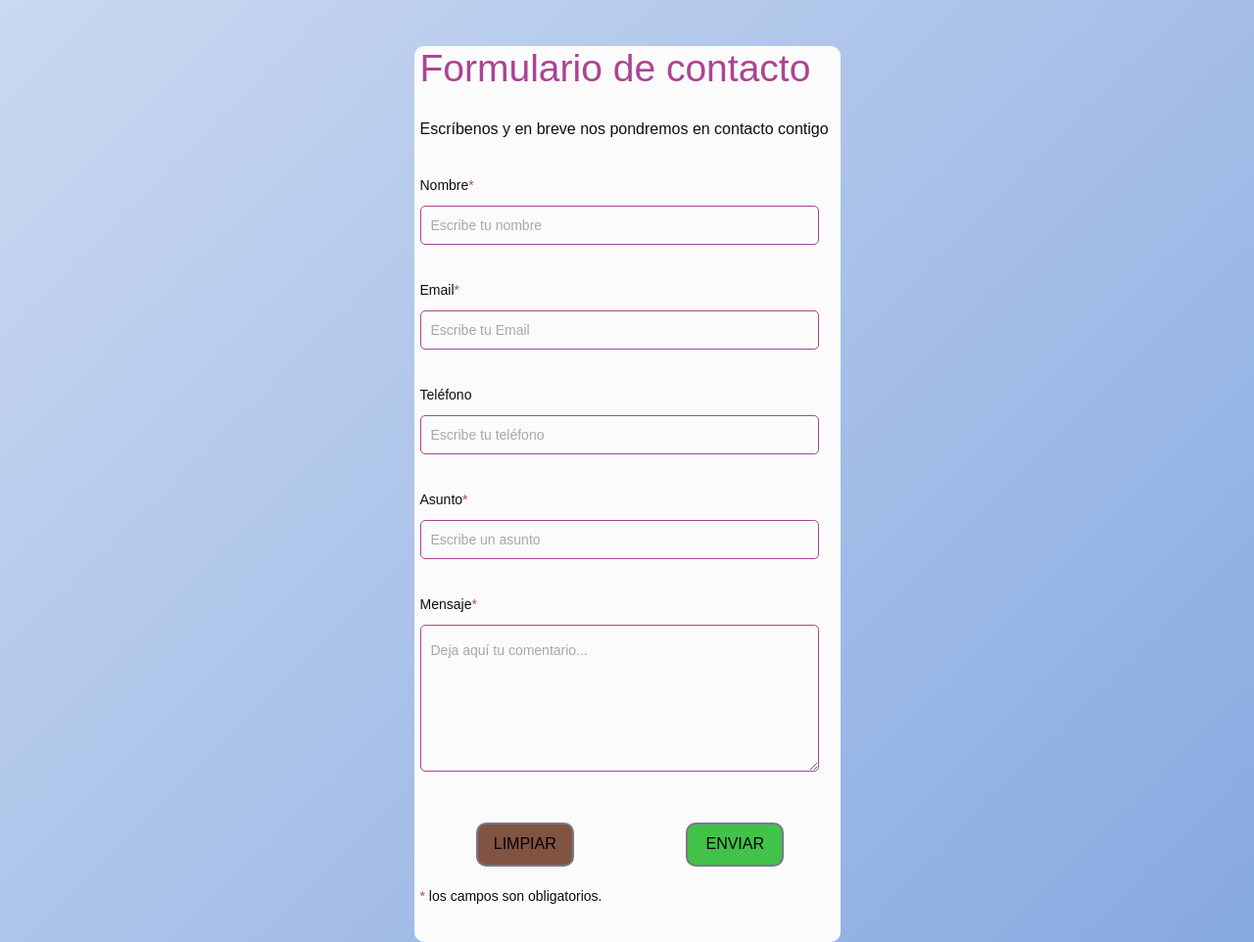
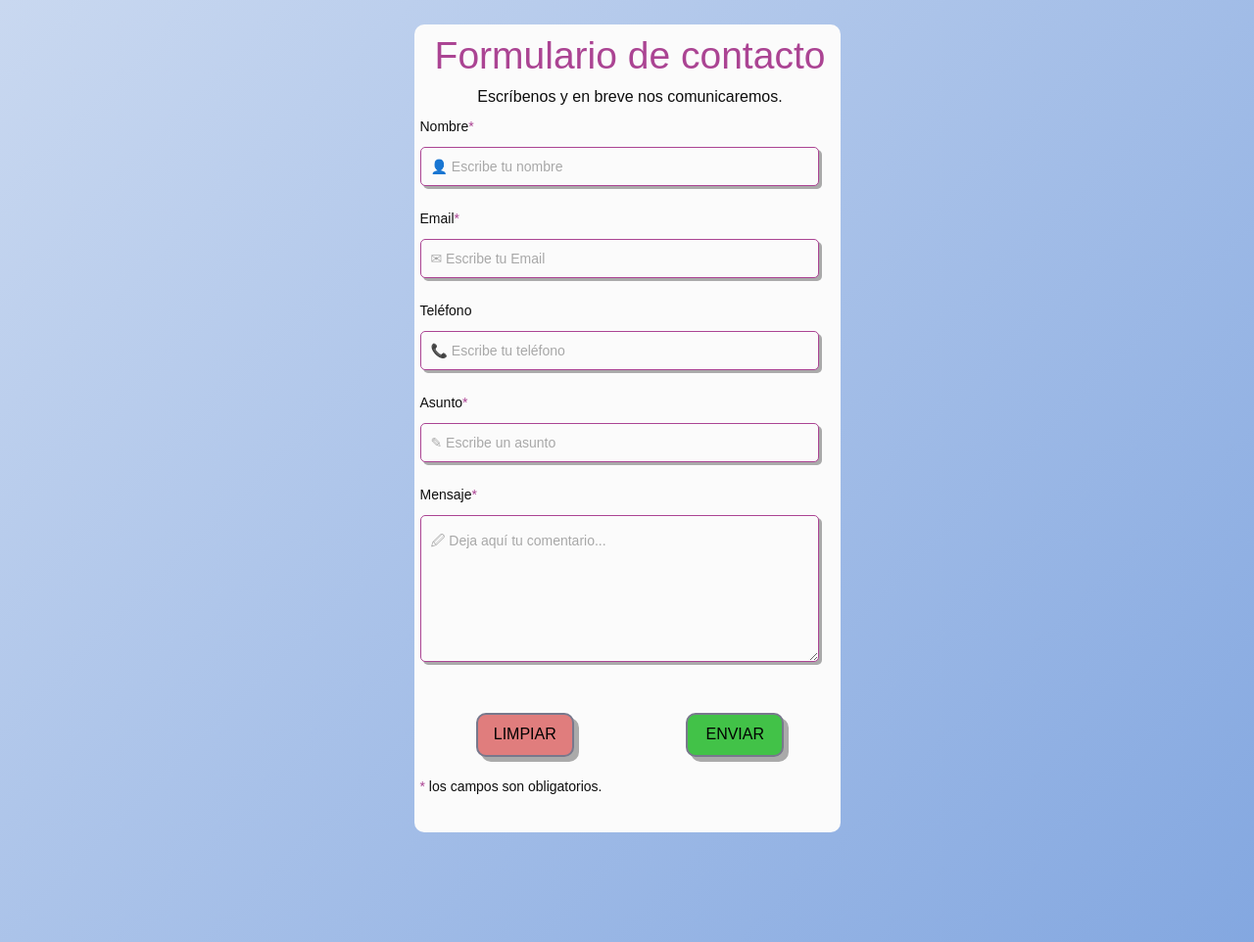
Before and after one commit to Chivo04/Proyecto_Final, a website: page index.html in a window 1280 px wide. Shown: the part 1420-2382 px from the top of the page at 98% size. Drawn offline with nearby package versions, Linux system fonts and the light colour scheme.

Commit message:
05-10-2022

```diff
--- a/index.html
+++ b/index.html
@@ -97,24 +97,21 @@
   <div class="contact_form">
     <div class="formulario">
       <h2>Formulario de contacto</h2>
-      <h3>Escríbenos y en breve nos pondremos en contacto contigo</h3>
+      <h4>Escríbenos y en breve nos comunicaremos.</h4>
       <form class="form_reg">
         <p><label for="nombre" class="colocar_nombre">Nombre<span class="obligatorio">*</span></label>
-        <input type="text" name="introducir_nombre" id="nombre" required="obligatorio" placeholder="Escribe tu nombre">
-        </p>
+        <input type="text" name="introducir_nombre" id="nombre" required="obligatorio" placeholder="&#128100 Escribe tu nombre"></p>
         <p><label for="email" class="colocar_email">Email<span class="obligatorio">*</span></label>
-        <input type="email" name="introducir_email" id="email" required="obligatorio" placeholder="Escribe tu Email"></p>
+        <input type="email" name="introducir_email" id="email" required="obligatorio" placeholder="&#9993 Escribe tu Email"></p>
         <p><label for="telefone" class="colocar_telefono">Teléfono</label>
-        <input type="tel" name="introducir_telefono" id="telefono" placeholder="Escribe tu teléfono"></p>
+        <input type="tel" name="introducir_telefono" id="telefono" placeholder="&#128222 Escribe tu teléfono"></p>
         <p><label for="asunto" class="colocar_asunto">Asunto<span class="obligatorio">*</span></label>
-        <input type="text" name="introducir_asunto" id="assunto" required="obligatorio" placeholder="Escribe un asunto"></p>
-        <p><label for="mensaje" class="colocar_mensaje">Mensaje<span class="obligatorio">*</span></label>
-          <textarea name="introducir_mensaje" class="texto_mensaje" id="mensaje" required="obligatorio" placeholder="Deja aquí tu comentario..."></textarea></p>
-      <div class="boton_es">
-        <button class="boton_limpiar" type="reset">Limpiar</button><button class="boton_enviar" type="submit">Enviar</button>
-      </div>
+        <input type="text" name="introducir_asunto" id="assunto" required="obligatorio" placeholder="&#9998 Escribe un asunto"></p>
+        <p><label for="mensaje" class="colocar_mensaje">Mensaje<span class="obligatorio">*</span></label><textarea name="introducir_mensaje" class="texto_mensaje" id="mensaje" required="obligatorio" placeholder="&#128393 Deja aquí tu comentario..."></textarea></p>
+        <div class="boton_es">
+          <button class="boton_limpiar" type="reset">Limpiar</button><button class="boton_enviar" type="submit">Enviar</button>
+        </div>
         <p class="aviso"> <span class="obligatorio"> * </span>los campos son obligatorios.</p>
-
       </form>
     </div>
   </div>
@@ -123,7 +120,7 @@
  <!-- Seccion Footer -->
   <footer class="pie_pagina">
     <a href="http://www.facebook.com/" target="_blank" class="fa fa-facebook"></a>
-    <a href="http://www.instagram.com/" target="_blank" class="fa fa-instagram"></a>
+    <a href="https://instagram.com/reddeprofesionalesconfiables?igshid=YmMyMTA2M2Y=" target="_blank" class="fa fa-instagram"></a>
     <a href="http://www.twitter.com/" target="_blank"class="fa fa-twitter"></a>
     <a href="http://www.youtube.com/" target="_blank" class="fa fa-youtube"></a>
     <a href="http://www.linkedin.com/" target="_blank" class="fa fa-linkedin"></a>
--- a/scss/base/_variables.scss
+++ b/scss/base/_variables.scss
@@ -12,3 +12,6 @@ $bg-imagef2: #ceceee;
 $bg-transf1: rgb(152, 158, 158);
 
 $pad-text: 10px;
+
+$sombra1:3px 3px #aaaaaa;
+$sombra2:5px 5px #aaaaaa;
--- a/scss/componentes/_header.scss
+++ b/scss/componentes/_header.scss
@@ -9,7 +9,7 @@
     text-decoration: none;
     color: black;
     color: rgb(23, 21, 160);
-    font-size: larger;}
+    font-size: 21px;}
 
 .desplegable {
     color: #234369;
--- a/scss/componentes/_secciones.scss
+++ b/scss/componentes/_secciones.scss
@@ -50,7 +50,7 @@ article img{
     background-image: url("/assets/img/varios/Escritura2.jpg");
     background-repeat:none;
     background-size: cover;
-    height: 409px;}
+    height: 100%;}
 
 .mx-auto{
     margin-right: auto;
@@ -117,9 +117,7 @@ article img{
 .formulario{
     display: flex;
     flex-direction: column;
-    justify-content: center;
-
-}
+    justify-content: center;}
 
 input{
     background-color: #fbfbfb;
@@ -131,7 +129,8 @@ input{
     border-color: #ab4493;
     margin-top: 10px;
     padding-left: 10px;
-    margin-bottom: 20px;}
+    box-shadow:$sombra1;
+    margin-bottom: 7px;}
 
 textarea{
     background-color: #fbfbfb;
@@ -144,6 +143,7 @@ textarea{
     margin-top: 10px;
     padding-left: 10px;
     margin-bottom: 20px;
+    box-shadow:$sombra1;
     padding-top: 15px;}
 
 label{
@@ -165,6 +165,7 @@ label{
     background-color: rgb(66, 194, 72);
     border:2px solid #78788c;
     border-radius: 10px;
+    box-shadow: $sombra2;
     width: 100px;
     cursor: pointer;}
 
@@ -176,9 +177,10 @@ label{
     margin-top: 10px;
     text-transform: uppercase;
     font-family:'Montserrat',sans-serif;
-    background-color: rgb(129, 83, 65);
+    background-color: rgb(224, 125, 125);
     border:2px solid #78788c;
     border-radius: 10px;
+    box-shadow:$sombra2;
     width: 100px;
     cursor: pointer;}
 
@@ -191,13 +193,14 @@ label{
 
 .formulario h2{
     font-size: 39px;
-    text-align: letf;
-    padding-bottom: 20px;
+    text-align: center;
+    padding-top: 9px;
     color: #ab4493;}
 
-.formulario h3{
+.formulario h4{
     font-size: 16px;
-    padding-bottom: 30px;
+    text-align: center;
+    padding-bottom: 3px;
     color: #0e0e0e;}
 
 .formulario p{
```
Also changed, not shown: css/style.css, 1 other file.
